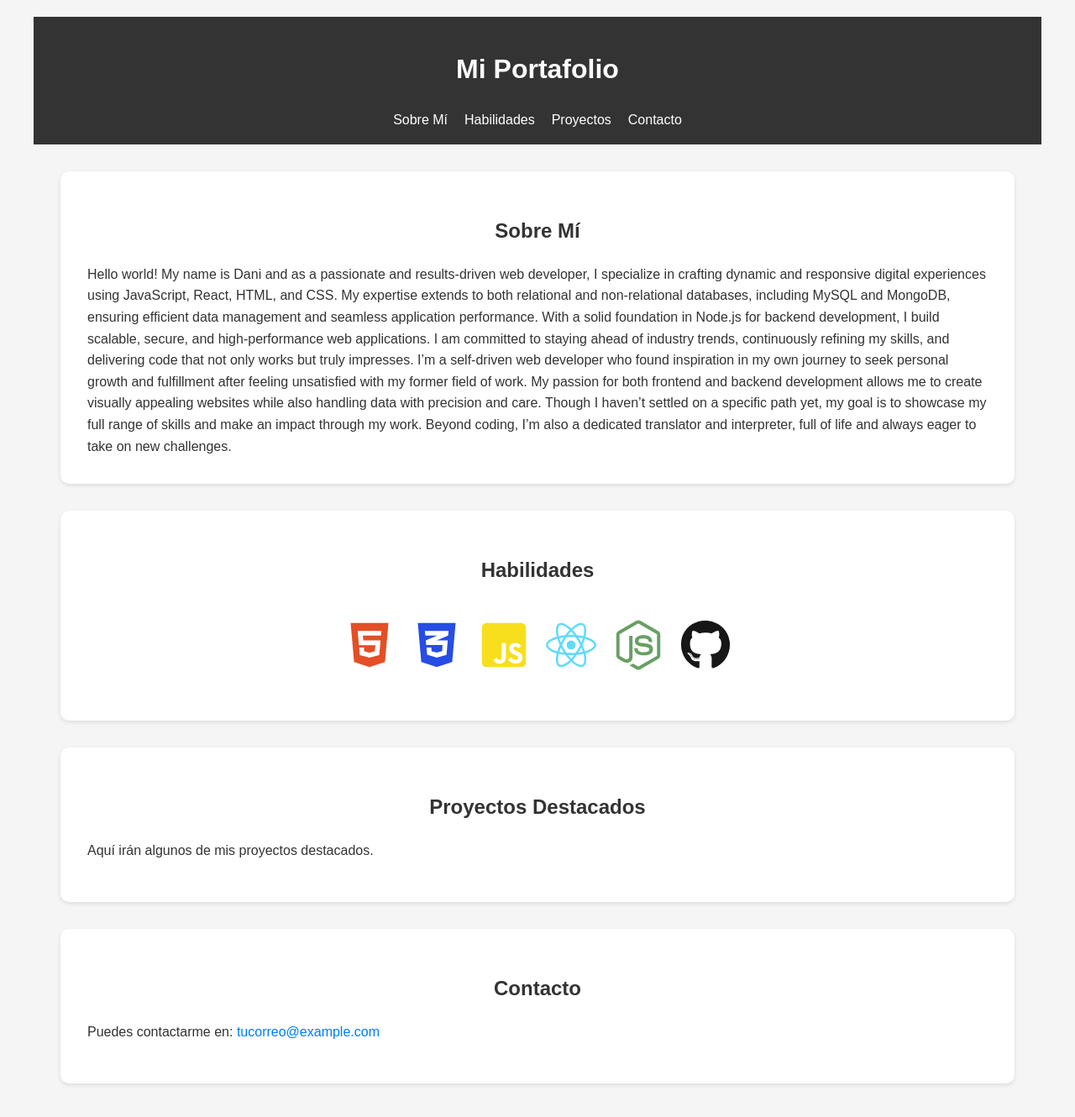
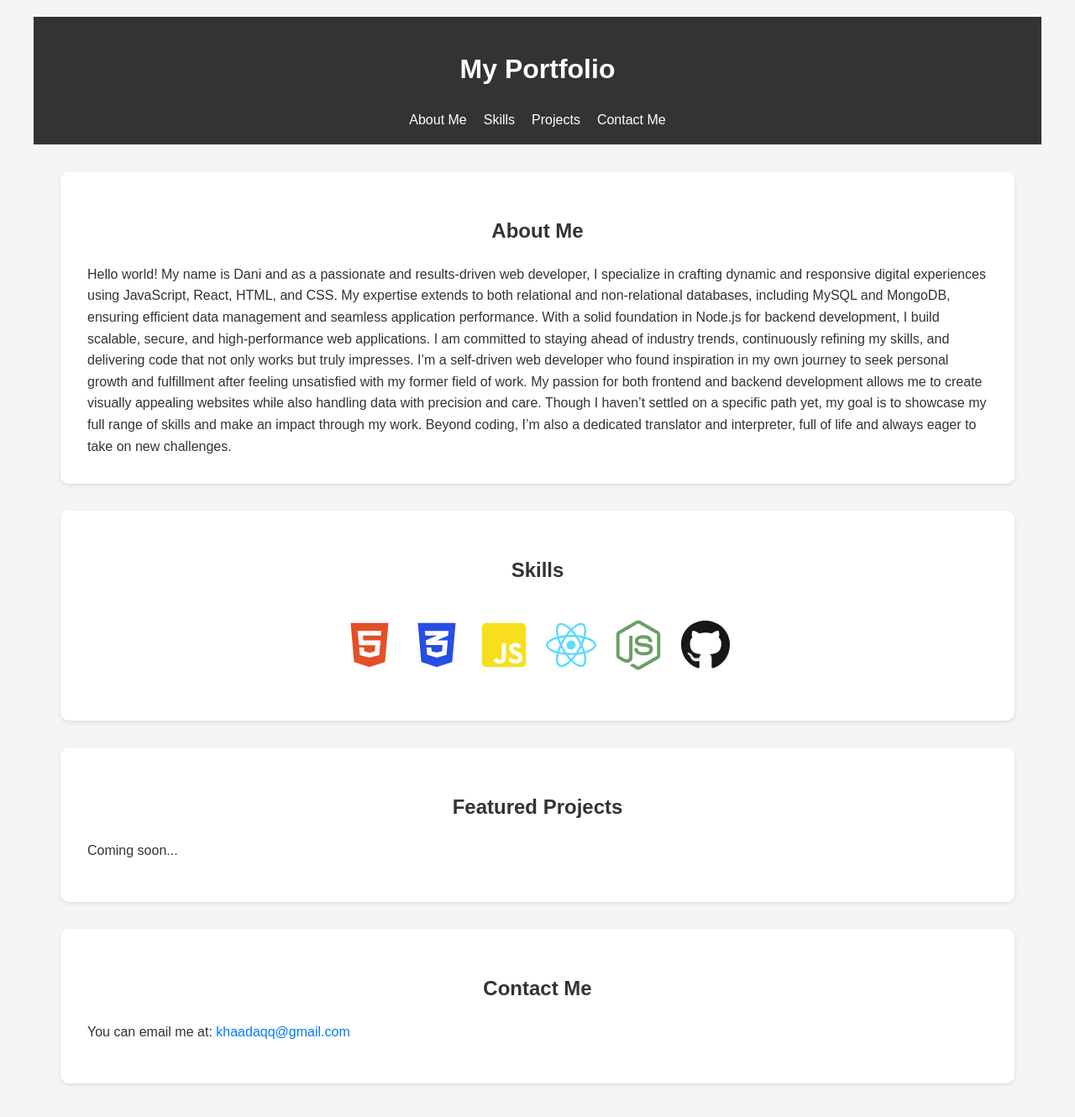
Before and after one commit to KhaadaQ/Portfolio, a React (Vite) app: page / in a window 1280 px wide. Shown: the top 1330 px of the page at 84% size. Built offline with nearby package versions, Linux system fonts and the light colour scheme.

Commit message:
safetyCheckpoint

```diff
--- a/src/App.jsx
+++ b/src/App.jsx
@@ -9,12 +9,12 @@ const App = () => {
   return (
     <div className="app-container">
       <header>
-        <h1>Mi Portafolio</h1>
+        <h1>My Portfolio</h1>
         <nav>
-          <a href="#about">Sobre Mí</a>
-          <a href="#skills">Habilidades</a>
-          <a href="#projects">Proyectos</a>
-          <a href="#contact">Contacto</a>
+          <a href="#about">About Me</a>
+          <a href="#skills">Skills</a>
+          <a href="#projects">Projects</a>
+          <a href="#contact">Contact Me</a>
         </nav>
       </header>
 
--- a/src/components/about/About.jsx
+++ b/src/components/about/About.jsx
@@ -3,7 +3,7 @@ import React from 'react'
 const About = () => {
     return (
         <section id="about">
-            <h2>Sobre Mí</h2>
+            <h2>About Me</h2>
             Hello world! My name is Dani and as a passionate and results-driven web developer, I specialize in crafting dynamic and responsive digital experiences using JavaScript, React, HTML, and CSS. My expertise extends to both relational and non-relational databases, including MySQL and MongoDB, ensuring efficient data management and seamless application performance. With a solid foundation in Node.js for backend development, I build scalable, secure, and high-performance web applications. I am committed to staying ahead of industry trends, continuously refining my skills, and delivering code that not only works but truly impresses. I’m a self-driven web developer who found inspiration in my own journey to seek personal growth and fulfillment after feeling unsatisfied with my former field of work. My passion for both frontend and backend development allows me to create visually appealing websites while also handling data with precision and care. Though I haven’t settled on a specific path yet, my goal is to showcase my full range of skills and make an impact through my work.
             Beyond coding, I’m also a dedicated translator and interpreter, full of life and always eager to take on new challenges.
         </section>
--- a/src/components/contact/Contact.jsx
+++ b/src/components/contact/Contact.jsx
@@ -3,8 +3,8 @@ import React from 'react'
 const Contact = () => {
     return (
         <section id="contact">
-            <h2>Contacto</h2>
-            <p>Puedes contactarme en: <a href="mailto:tucorreo@example.com">tucorreo@example.com</a></p>
+            <h2>Contact Me</h2>
+            <p>You can email me at: <a href="mailto:khaadaqq@gmail.com">khaadaqq@gmail.com</a></p>
         </section>
     )
 }
--- a/src/components/projects/Projects.jsx
+++ b/src/components/projects/Projects.jsx
@@ -3,8 +3,8 @@ import React from 'react'
 const Projects = () => {
     return (
         <section id="projects">
-            <h2>Proyectos Destacados</h2>
-            <p>Aquí irán algunos de mis proyectos destacados.</p>
+            <h2>Featured Projects</h2>
+            <p>Coming soon...</p>
         </section>
     )
 }
--- a/src/components/skills/Skills.jsx
+++ b/src/components/skills/Skills.jsx
@@ -5,7 +5,7 @@ import '../../index.css'
 const Skills = () => {
     return (
         <section id="skills">
-            <h2>Habilidades</h2>
+            <h2>Skills</h2>
             <div className="skills-container">
                 <div className="skill">
                     <FaHtml5 className="icon" style={{ color: '#E34F26' }} title="HTML5" />
```
Also changed, not shown: src/components/header/Header.jsx (+5 -5 lines), 1 other file (tests, documents, lock files or other folders).
